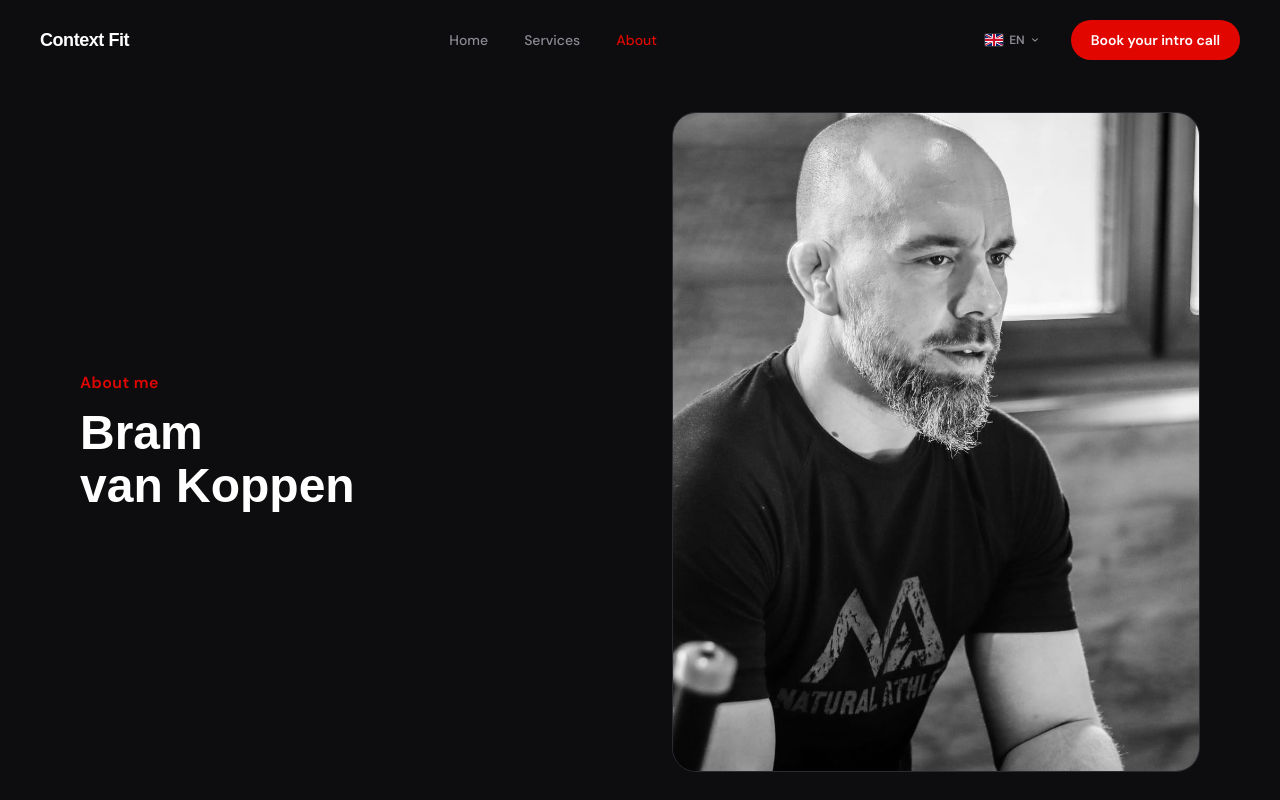
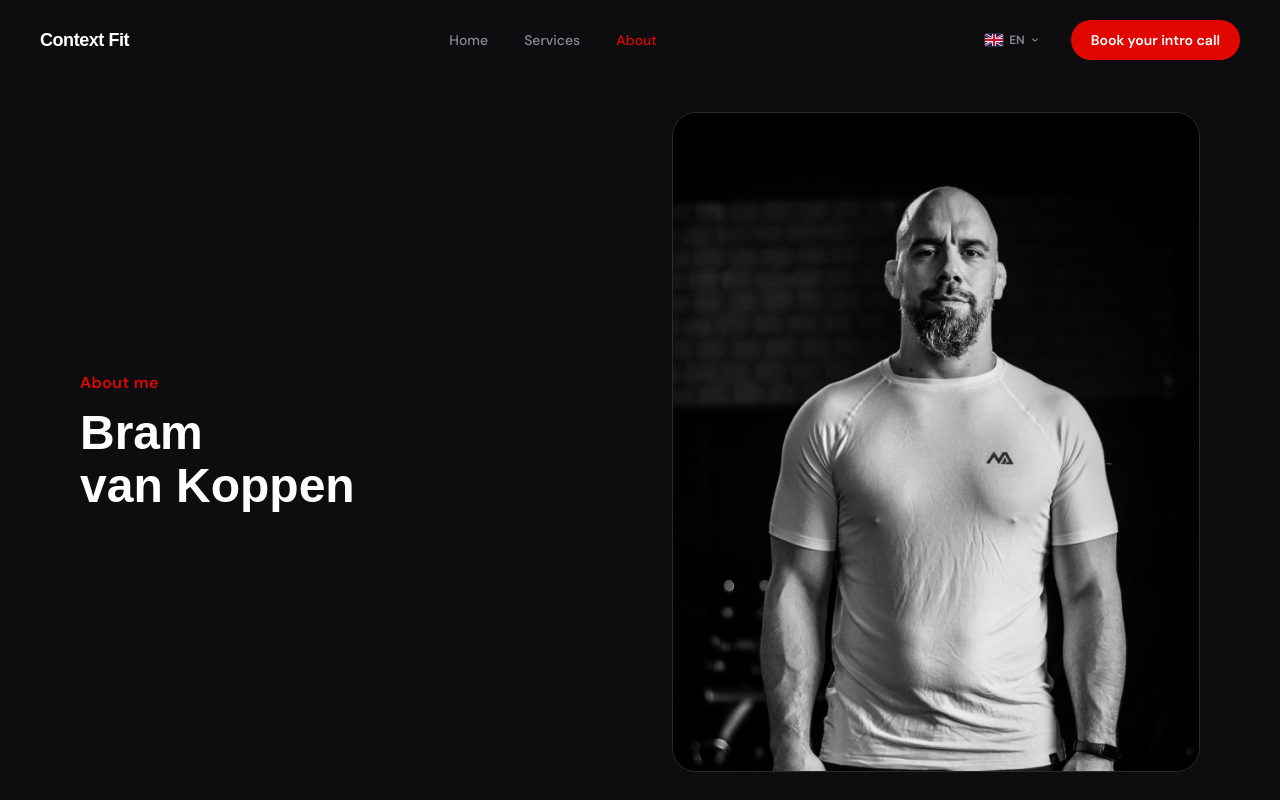
Before and after one commit to SorcG/context-fit, a Next.js app: page /en/ueber-mich in a window 1280 px wide. Shown: the top 800 px of the page. Built offline with nearby package versions, Linux system fonts and the light colour scheme; a web font is replaced by a local one.

Commit message:
Anpassungen Bild Über mich

```diff
--- a/app/[locale]/ueber-mich/page.tsx
+++ b/app/[locale]/ueber-mich/page.tsx
@@ -69,8 +69,8 @@ export default async function UeberMichPage({
       <PageHeader
         eyebrow={t("eyebrow")}
         title={"Bram\nvan Koppen"}
-        image="/images/bram_sideshot.jpeg"
-        alt={tAlt("bramSideshot")}
+        image="/images/bram_frontshot.jpeg"
+        alt={tAlt("bramFrontshot")}
         mobileHeight="h-[60dvh] min-h-[480px]"
       />
 
```
